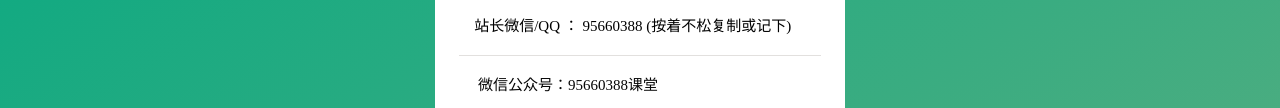
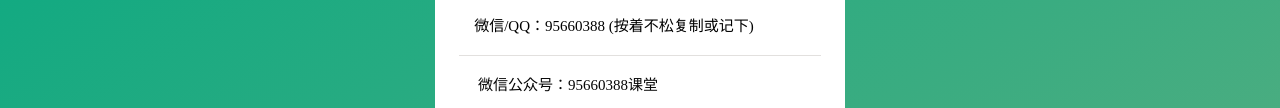
Before and after one commit to markeson369/index, a plain HTML site: page index.html in a window 1280 px wide. Shown: the part 303-411 px from the top of the page. Drawn offline with Linux system fonts and the light colour scheme.

Commit message:
Update index.html

```diff
--- a/index.html
+++ b/index.html
@@ -34,7 +34,7 @@
 
 <li>
 <span style="color: rgba(0,0,0,1); font-family: Microsoft YaHei; font-size: 15px; font-style: normal; font-variant-ligatures: normal; font-variant-caps: normal; font-weight: 300; letter-spacing: normal; orphans: 2; text-align: left; text-indent: 0px; text-transform: none; white-space: normal; widows: 2; word-spacing: 0px; -webkit-text-stroke-width: 0px; text-decoration-style: initial; text-decoration-color: initial; display: inline !important; float: none; box-sizing: border-box; margin: 0; padding: 0; background-color: rgb(255, 255, 255)">
-站长微信/QQ ： 95660388 (按着不松复制或记下)</span>
+微信/QQ：95660388 (按着不松复制或记下)</span>
 </li>
 
 <li>
```
